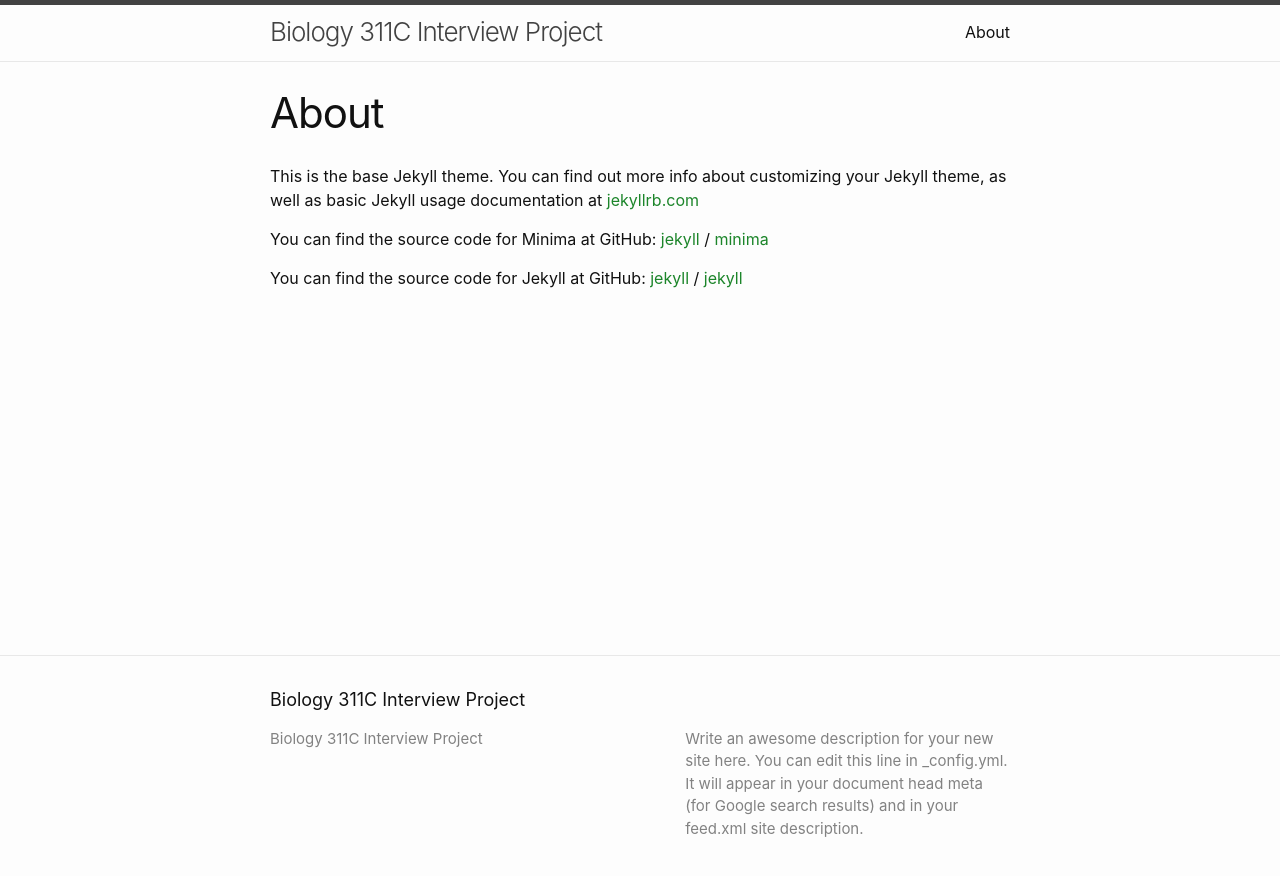
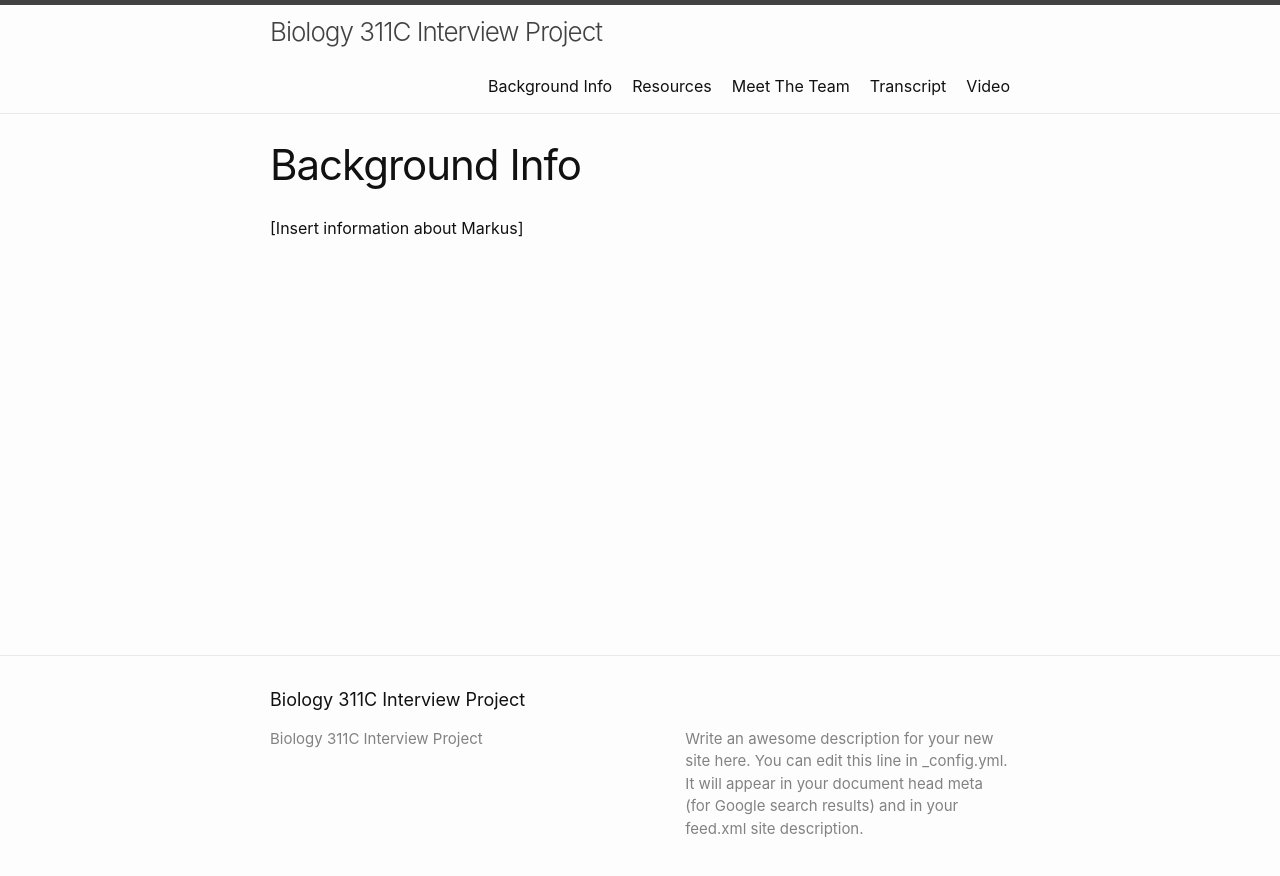
Before and after one commit to haanaj/biowebsite, a Jekyll site: the page built from about.md, in a window 1280 px wide. Shown: the top 876 px of the page. Built offline with Jekyll 4.4.1, drawn with Linux system fonts in a browser that asks for light colours.

Commit message:
Adding pages, removing code from home.html

```diff
--- a/about.md
+++ b/about.md
@@ -1,18 +1,7 @@
 ---
 layout: page
-title: About
-permalink: /about/
+title: Background Info
+permalink: /background/
 ---
 
-This is the base Jekyll theme. You can find out more info about customizing your Jekyll theme, as well as basic Jekyll usage documentation at [jekyllrb.com](https://jekyllrb.com/)
-
-You can find the source code for Minima at GitHub:
-[jekyll][jekyll-organization] /
-[minima](https://github.com/jekyll/minima)
-
-You can find the source code for Jekyll at GitHub:
-[jekyll][jekyll-organization] /
-[jekyll](https://github.com/jekyll/jekyll)
-
-
-[jekyll-organization]: https://github.com/jekyll
+[Insert information about Markus]
```
Also changed, not shown: resources.md (added, +7 -0 lines), team.md (added, +7 -0 lines), transcript.md (added, +7 -0 lines), video.md (added, +7 -0 lines).
